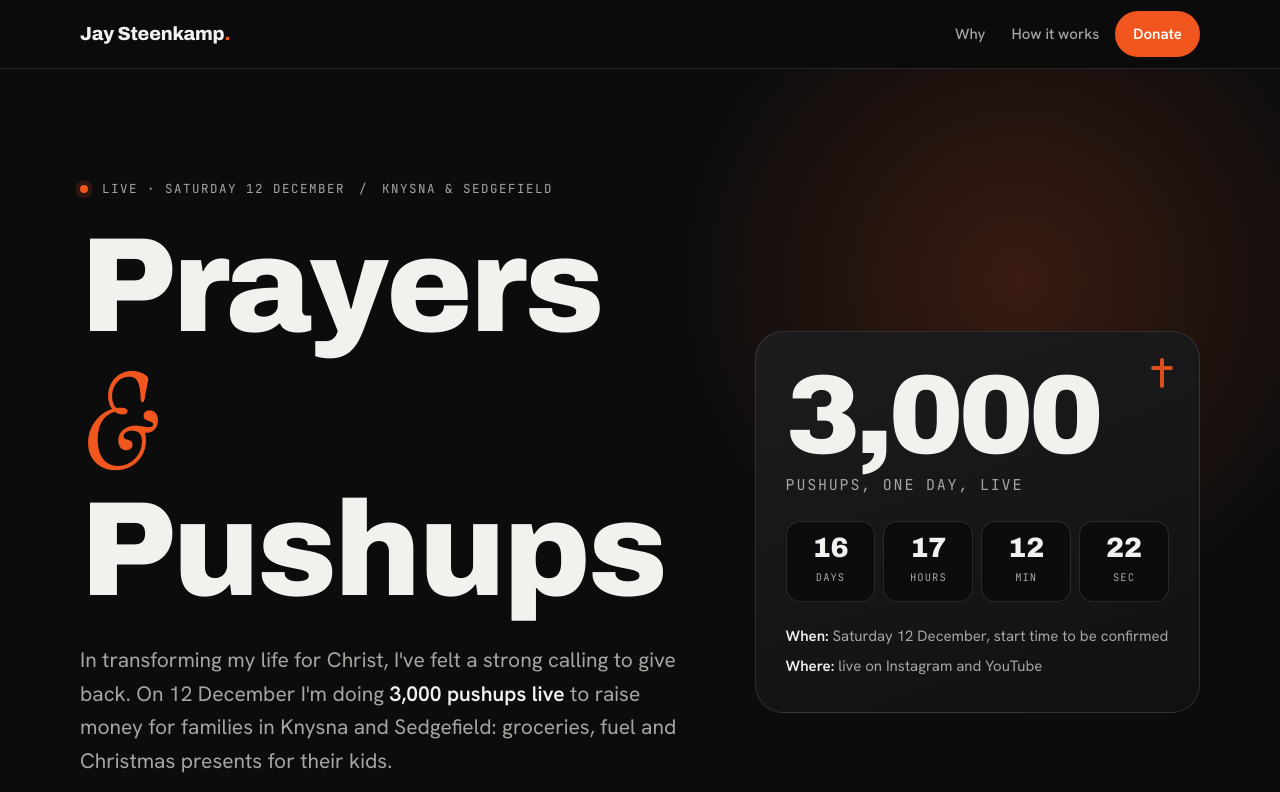
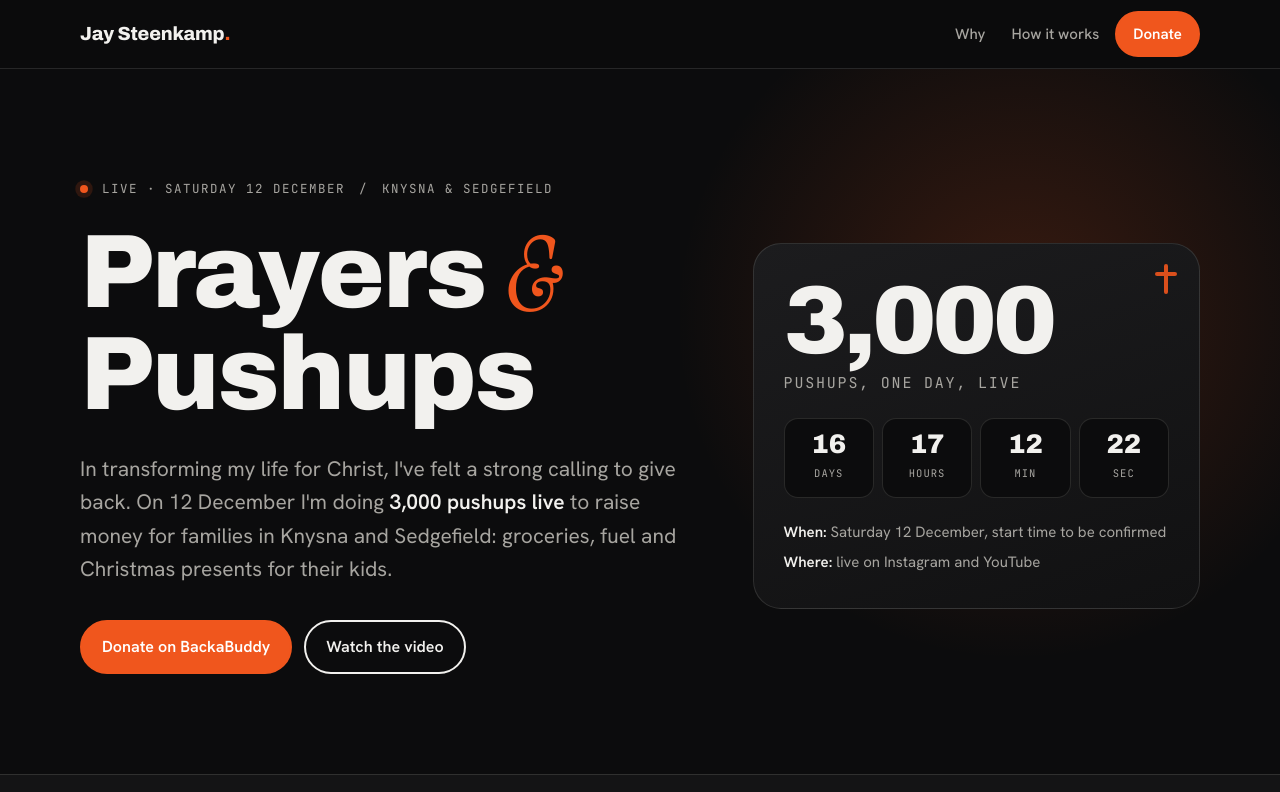
Before and after one commit to forge369ai-lang/coffee-site, a plain HTML site: page previews/jay-steenkamp/prayers-and-pushups.html in a window 1280 px wide. Shown: the top 792 px of the page. Drawn offline with Linux system fonts and the light colour scheme; files whose address does not match are found by name.

Commit message:
Prayers & Pushups: scale hero title and counter to fit every screen size
Co-Authored-By: Claude Opus 5.5 <noreply@anthropic.com>
Claude-Session: https://claude.ai/code/session_014uauVvgYkqHCwUrpkHYbsk

```diff
--- a/previews/jay-steenkamp/prayers-and-pushups.html
+++ b/previews/jay-steenkamp/prayers-and-pushups.html
@@ -68,22 +68,24 @@ section{padding:clamp(72px,10vw,130px) 0;border-top:1px solid var(--line)}
 /* hero */
 .hero{position:relative;padding:clamp(56px,9vw,110px) 0 clamp(64px,8vw,100px);border-top:0;overflow:hidden}
 .hero::before{content:"";position:absolute;inset:-20% -10% auto auto;width:780px;height:780px;background:radial-gradient(circle,rgba(240,86,29,.20),rgba(240,86,29,0) 62%);pointer-events:none}
-.hero-grid{display:grid;grid-template-columns:1.25fr .9fr;gap:56px;align-items:center;position:relative}
-.hero h1{font-size:clamp(56px,10.5vw,136px);margin:22px 0 26px}
+.hero-grid{display:grid;grid-template-columns:minmax(0,1.25fr) minmax(0,.9fr);gap:clamp(32px,4vw,56px);align-items:center;position:relative}
+.hero-copy{container-type:inline-size;min-width:0}
+.hero h1{font-size:clamp(40px,10.5vw,136px);font-size:min(16.8cqi,136px);margin:22px 0 26px}
+.hero h1 .ln{display:block;white-space:nowrap}
 .hero h1 .amp{display:inline-block;color:var(--flare);font-family:var(--f-serif);font-style:italic;font-weight:400;font-stretch:normal;letter-spacing:0;transform:translateY(.04em);padding:0 .04em}
 .hero .lead{margin:0 0 34px}
 .hero .lead b{color:var(--ink);font-weight:600}
 .cta-row{display:flex;flex-wrap:wrap;gap:12px}
-.counter-card{background:linear-gradient(160deg,#1c1c1e,#111112);border:1px solid var(--line);border-radius:28px;padding:34px 30px;position:relative;overflow:hidden;min-width:0}
-.counter-card .big{font-family:var(--f-display);font-weight:900;font-stretch:125%;font-size:clamp(72px,9vw,112px);line-height:.9;letter-spacing:-.04em}
+.counter-card{container-type:inline-size;background:linear-gradient(160deg,#1c1c1e,#111112);border:1px solid var(--line);border-radius:28px;padding:34px 30px;position:relative;overflow:hidden;min-width:0}
+.counter-card .big{font-family:var(--f-display);font-weight:900;font-stretch:112%;font-size:clamp(48px,8vw,104px);font-size:min(25cqi,104px);white-space:nowrap;line-height:.9;letter-spacing:-.04em}
 .counter-card .big small{display:block;font-size:15px;font-family:var(--f-mono);font-weight:400;letter-spacing:.12em;text-transform:uppercase;color:var(--ink-2);margin-top:12px;font-stretch:normal}
 .countdown{display:grid;grid-template-columns:repeat(4,1fr);gap:8px;margin-top:28px}
-.countdown div{background:var(--bg);border:1px solid var(--line);border-radius:14px;padding:12px 6px;text-align:center}
-.countdown b{display:block;font-family:var(--f-display);font-size:28px;font-weight:850;line-height:1}
+.countdown div{background:var(--bg);border:1px solid var(--line);border-radius:14px;padding:12px 4px;text-align:center;min-width:0}
+.countdown b{display:block;font-family:var(--f-display);font-size:clamp(20px,7cqi,28px);font-weight:850;line-height:1}
 .countdown span{font-family:var(--f-mono);font-size:10.5px;letter-spacing:.1em;text-transform:uppercase;color:var(--ink-2)}
 .when{margin-top:22px;display:grid;gap:6px;font-size:15px;color:var(--ink-2)}
 .when strong{color:var(--ink);font-weight:600}
-.cross-mark{position:absolute;right:26px;top:26px;width:22px;height:30px;opacity:.9}
+.cross-mark{position:absolute;right:22px;top:20px;width:22px;height:30px;opacity:.9}
 .cross-mark::before,.cross-mark::after{content:"";position:absolute;background:var(--flare);border-radius:2px}
 .cross-mark::before{left:9px;top:0;width:4px;height:30px}
 .cross-mark::after{left:0;top:8px;width:22px;height:4px}
@@ -99,7 +101,7 @@ section{padding:clamp(72px,10vw,130px) 0;border-top:1px solid var(--line)}
 
 /* progress */
 .progress-box{display:grid;grid-template-columns:1fr auto;gap:28px;align-items:end;background:var(--card);border:1px solid var(--line);border-radius:28px;padding:clamp(26px,4vw,44px)}
-.raised{font-family:var(--f-display);font-weight:900;font-stretch:120%;font-size:clamp(48px,7vw,84px);line-height:.95;letter-spacing:-.03em}
+.raised{font-family:var(--f-display);font-weight:900;font-stretch:112%;font-size:clamp(48px,7vw,84px);line-height:.95;letter-spacing:-.03em}
 .raised span{color:var(--ink-2);font-size:.42em;font-weight:700;letter-spacing:-.01em}
 .bar{grid-column:1/-1;height:16px;border-radius:999px;background:#0c0c0d;border:1px solid var(--line);overflow:hidden}
 .bar i{display:block;height:100%;width:0;background:linear-gradient(90deg,#c8400f,var(--flare),#ff8a4c);border-radius:999px;transition:width 1.6s cubic-bezier(.2,.8,.2,1)}
@@ -184,7 +186,9 @@ details p{color:var(--ink-2);margin:14px 0 0;max-width:65ch}
 /* final */
 .final{text-align:center;padding:clamp(90px,12vw,150px) 0;position:relative;overflow:hidden}
 .final::before{content:"";position:absolute;left:50%;top:50%;width:900px;height:900px;transform:translate(-50%,-50%);background:radial-gradient(circle,rgba(240,86,29,.16),transparent 60%);pointer-events:none}
-.final h2{font-size:clamp(44px,8vw,104px);position:relative}
+.final h2{font-size:clamp(36px,8vw,104px);position:relative}
+.final .wrap{container-type:inline-size}
+.final h2{font-size:min(13.5cqi,104px)}
 .final .lead{margin:24px auto 36px;position:relative}
 .final .cta-row{justify-content:center;position:relative}
 
@@ -243,9 +247,9 @@ footer a:hover{color:var(--ink)}
 <!-- HERO -->
 <section class="hero">
   <div class="wrap hero-grid">
-    <div>
+    <div class="hero-copy">
       <div class="eyebrow rv"><span class="dot"></span><span>Live · Saturday 12 December</span><span>/</span><span>Knysna &amp; Sedgefield</span></div>
-      <h1 class="rv">Prayers <span class="amp">&amp;</span> Pushups</h1>
+      <h1 class="rv"><span class="ln">Prayers <span class="amp">&amp;</span></span><span class="ln">Pushups</span></h1>
       <p class="lead rv">In transforming my life for Christ, I've felt a strong calling to give back. On 12 December I'm doing <b><span data-pushups>3,000</span> pushups live</b> to raise money for families in Knysna and Sedgefield: groceries, fuel and Christmas presents for their kids.</p>
       <div class="cta-row rv">
         <a class="btn flare" data-donate href="#donate">Donate on BackaBuddy</a>
```
